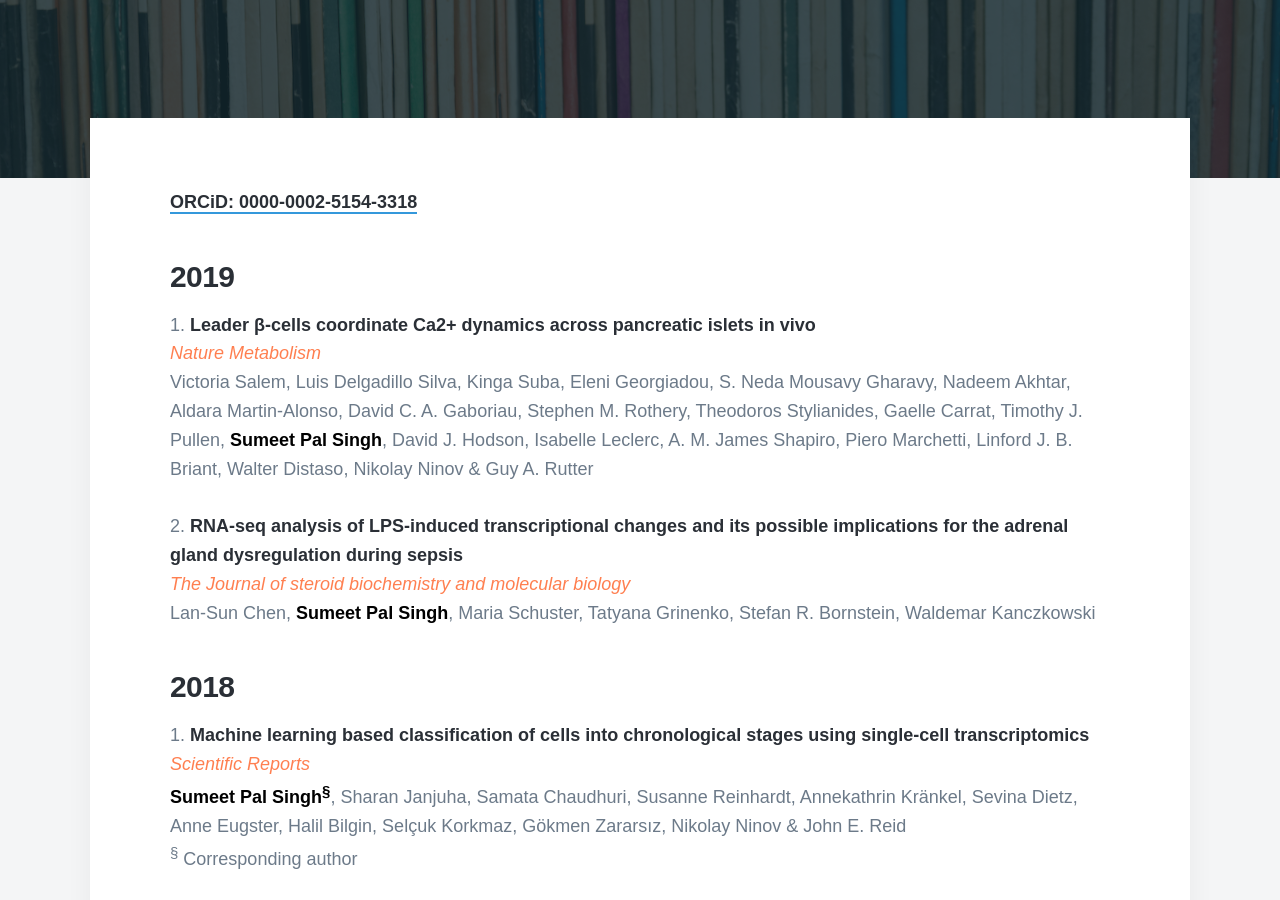
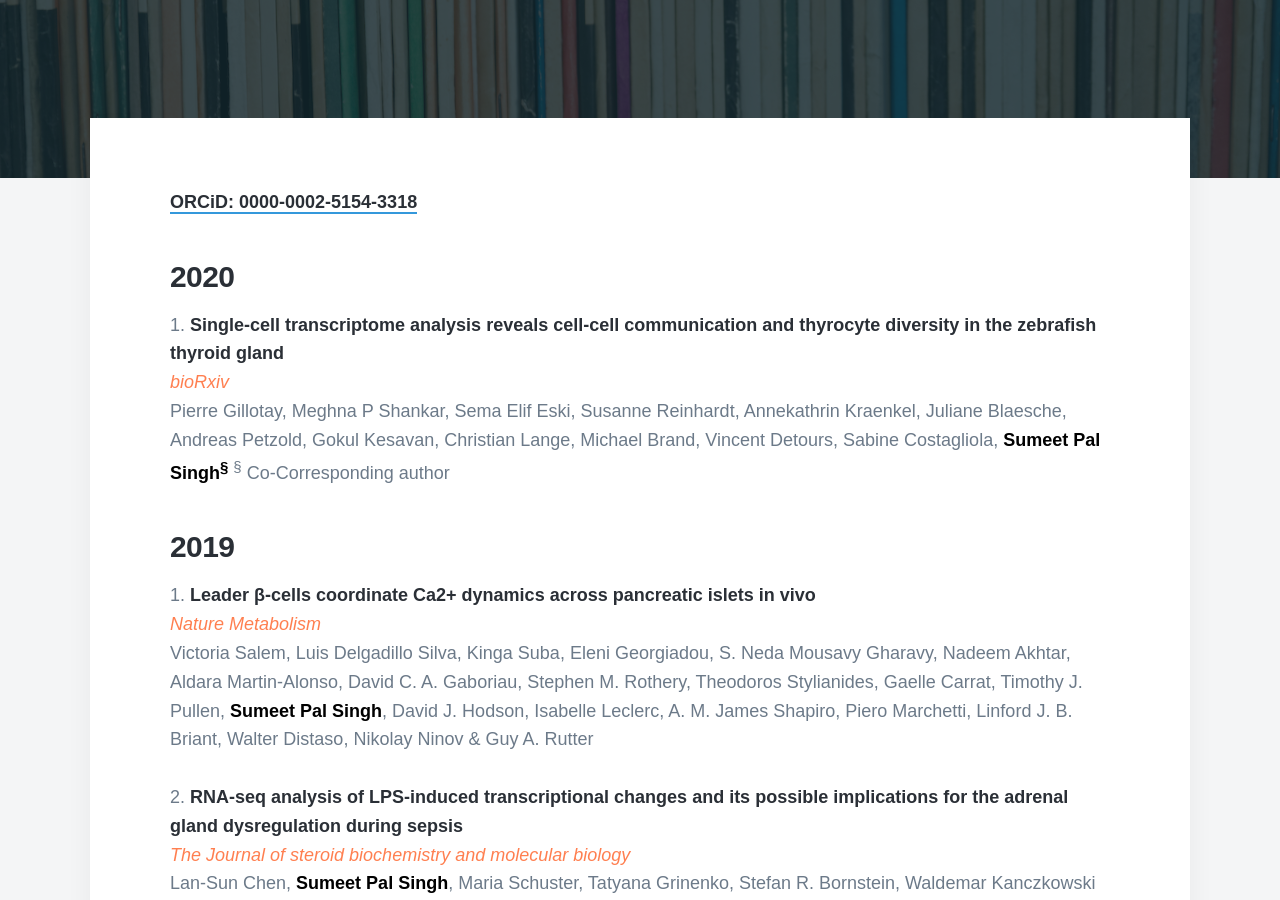
Before and after one commit to sumeetpalsingh/sumeetpalsingh.github.io, a Jekyll site: the page built from _pages/publications.md, in a window 1280 px wide and 900 px high, scrolled down 408 px. Built offline with Jekyll 4.4.1, drawn with Linux system fonts in a browser that asks for light colours; nearby versions of some CDN libraries; some web fonts are replaced.

Commit message:
Update publications.md

```diff
--- a/_pages/publications.md
+++ b/_pages/publications.md
@@ -6,6 +6,14 @@ featured_image: /images/demo/publications.jpg
 ---
 
 [ORCiD: 0000-0002-5154-3318](https://orcid.org/0000-0002-5154-3318)
+
+### 2020
+
+1. [Single-cell transcriptome analysis reveals cell-cell communication and thyrocyte diversity in the zebrafish thyroid gland](https://www.biorxiv.org/content/10.1101/2020.01.13.891630v1)
+  <span style="color:coral">*bioRxiv*</span>
+  Pierre Gillotay, Meghna P Shankar, Sema Elif Eski, Susanne Reinhardt, Annekathrin Kraenkel, Juliane Blaesche, Andreas Petzold, Gokul Kesavan, Christian Lange, Michael Brand, Vincent Detours, Sabine Costagliola, <span style="color:black">**Sumeet Pal Singh<sup>§</sup>**</span>
+  <sup>§</sup> Co-Corresponding author
+  <br/>
 
 ### 2019
 
```
